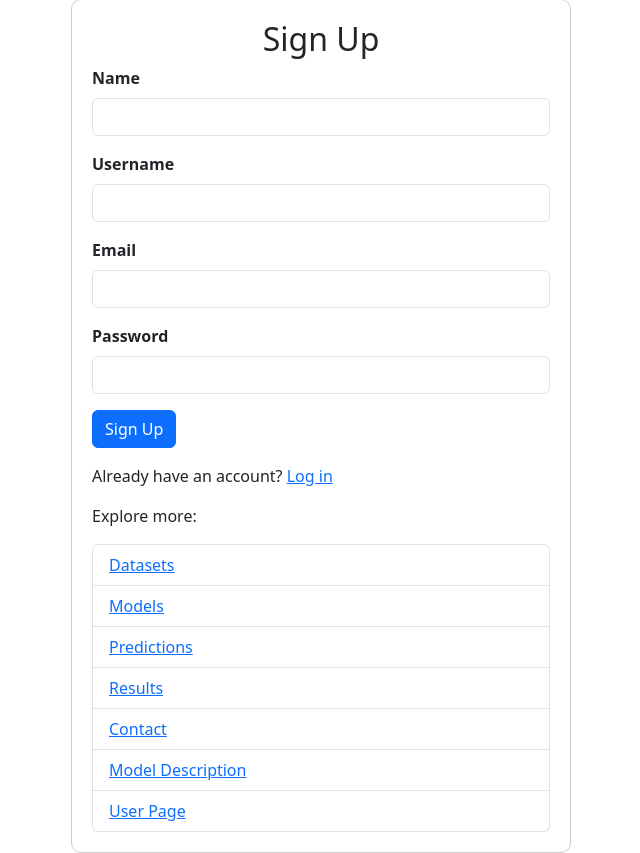
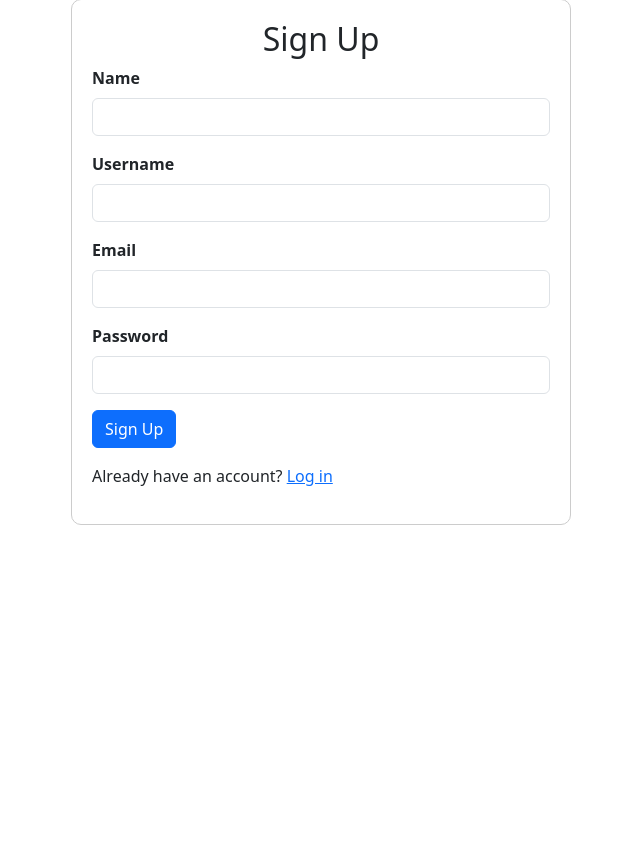
Before and after one commit to Lacia7u7/psychic-giggle, a Flask app: page /signup in a window 1280 px wide. Shown: the part 51-904 px from the top of the page, without its empty margins (319-959 px from the left). After the commit the page ends 576 px from the top, so only its background shows below. Run offline with Flask 3, Linux system fonts and the light colour scheme.

Commit message:
Add files via upload

```diff
--- a/Forecasting Algorithm/templates/signup.html
+++ b/Forecasting Algorithm/templates/signup.html
@@ -46,16 +46,6 @@
         <button type="submit" class="btn btn-primary">Sign Up</button>
     </form>
     <p class="mt-3">Already have an account? <a href="{{ url_for('login') }}">Log in</a></p>
-    <p class="mt-3">Explore more:</p>
-    <ul class="list-group">
-        <li class="list-group-item"><a href="{{ url_for('datasets') }}">Datasets</a></li>
-        <li class="list-group-item"><a href="{{ url_for('models') }}">Models</a></li>
-        <li class="list-group-item"><a href="{{ url_for('predictions') }}">Predictions</a></li>
-        <li class="list-group-item"><a href="{{ url_for('results') }}">Results</a></li>
-        <li class="list-group-item"><a href="{{ url_for('contact') }}">Contact</a></li>
-        <li class="list-group-item"><a href="{{ url_for('model_description') }}">Model Description</a></li>
-        <li class="list-group-item"><a href="{{ url_for('user_page') }}">User Page</a></li>
-    </ul>
 </div>
 </body>
 </html>
```
